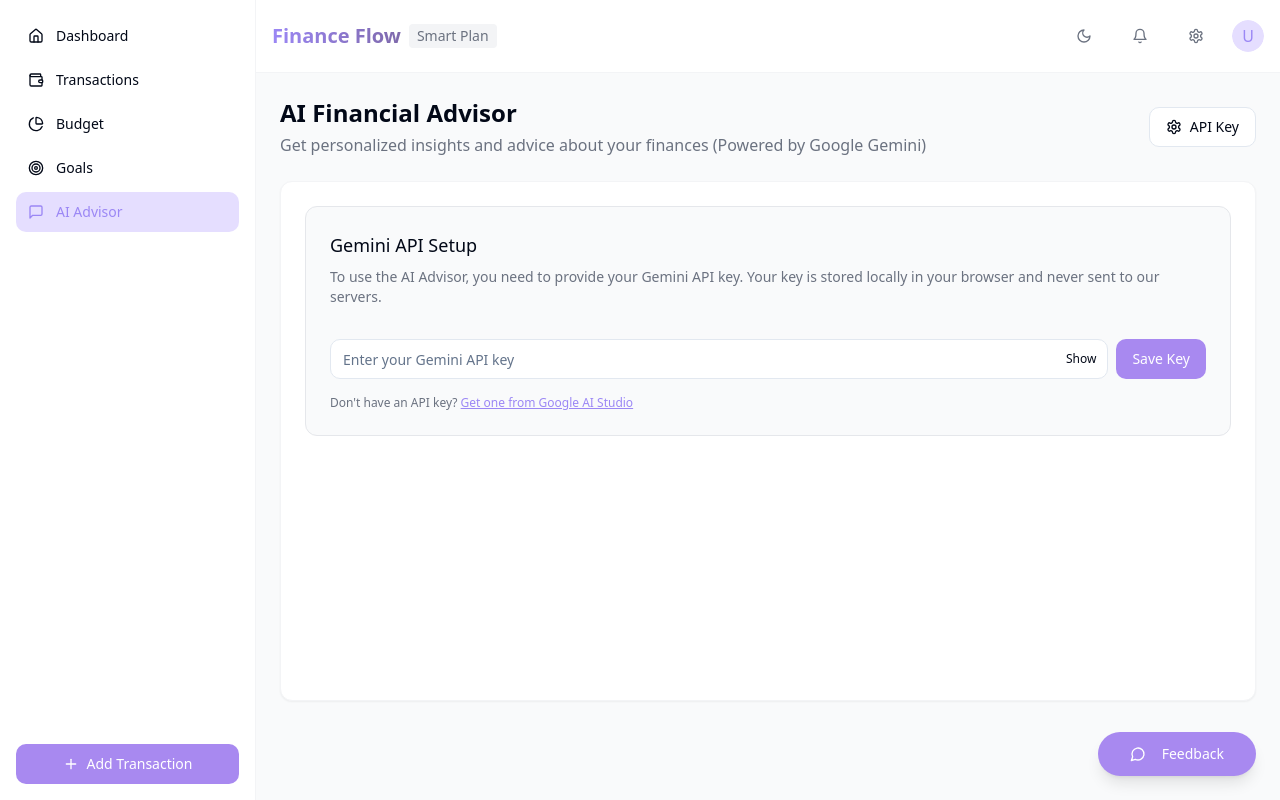
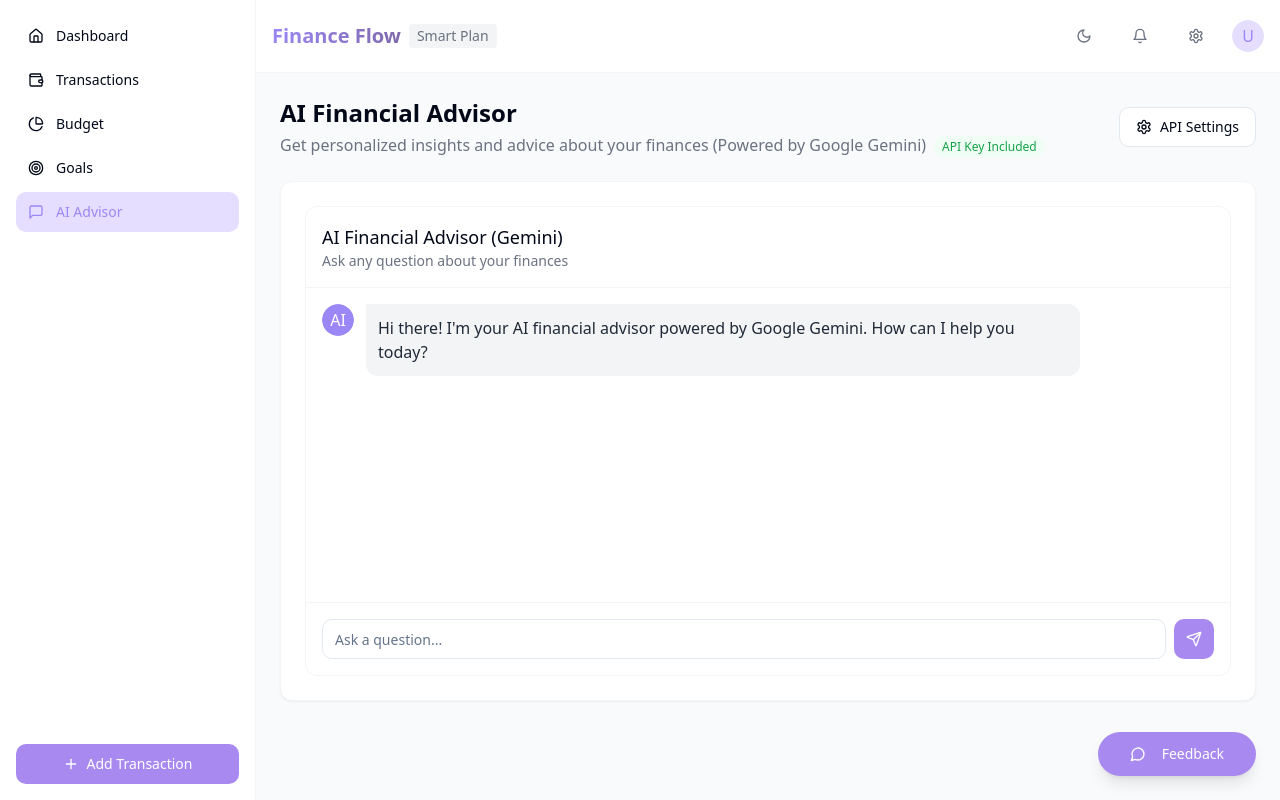
Before and after one commit to Gaurav-Bhatnagar-29/finance-flow-smart-plan, a React (Vite) app: page /advisor in a window 1280 px wide. Built offline with nearby package versions, Linux system fonts and the light colour scheme.

Commit message:
Fix: Use hardcoded Gemini API key
Use the provided API key for all users.

```diff
--- a/src/components/ai-advisor/api-key-setup.tsx
+++ b/src/components/ai-advisor/api-key-setup.tsx
@@ -20,21 +20,31 @@ export function ApiKeySetup({ onApiKeySet }: { onApiKeySet: () => void }) {
     onApiKeySet();
   };
 
+  const handleResetToDefault = () => {
+    localStorage.removeItem("gemini-api-key");
+    setApiKey(getGeminiApiKey());
+    toast.success("Reset to default API key");
+    onApiKeySet();
+  };
+
   return (
     <div className="flex flex-col space-y-4 p-6 bg-gray-50 rounded-lg border border-gray-200">
       <div>
-        <h3 className="text-lg font-medium mb-2">Gemini API Setup</h3>
-        <p className="text-sm text-gray-500 mb-4">
-          To use the AI Advisor, you need to provide your Gemini API key.
-          Your key is stored locally in your browser and never sent to our servers.
+        <h3 className="text-lg font-medium mb-2">Gemini API Settings</h3>
+        <p className="text-sm text-gray-500 mb-2">
+          A default Gemini API key is already provided for all users. You can use your own key if you prefer.
         </p>
+        <div className="bg-green-50 border border-green-100 rounded-md p-3 text-sm text-green-800 mb-4">
+          <p className="font-medium">✓ API Key Already Configured</p>
+          <p className="text-xs mt-1">The AI Advisor is ready to use with the default API key.</p>
+        </div>
       </div>
 
       <div className="flex space-x-2">
         <div className="relative flex-1">
           <Input
             type={isVisible ? "text" : "password"}
-            placeholder="Enter your Gemini API key"
+            placeholder="Enter your own Gemini API key (optional)"
             value={apiKey}
             onChange={(e) => setApiKey(e.target.value)}
             className="pr-20"
@@ -51,8 +61,13 @@ export function ApiKeySetup({ onApiKeySet }: { onApiKeySet: () => void }) {
         <Button onClick={handleSaveApiKey}>Save Key</Button>
       </div>
 
-      <div className="text-xs text-gray-500">
-        <p>Don't have an API key? <a href="https://aistudio.google.com/app/apikey" target="_blank" rel="noopener noreferrer" className="text-finance-purple underline">Get one from Google AI Studio</a></p>
+      <div className="flex justify-between items-center">
+        <div className="text-xs text-gray-500">
+          <p>Want your own API key? <a href="https://aistudio.google.com/app/apikey" target="_blank" rel="noopener noreferrer" className="text-finance-purple underline">Get one from Google AI Studio</a></p>
+        </div>
+        <Button variant="outline" size="sm" onClick={handleResetToDefault}>
+          Reset to Default
+        </Button>
       </div>
     </div>
   );
--- a/src/lib/gemini-service.ts
+++ b/src/lib/gemini-service.ts
@@ -3,10 +3,11 @@ import { toast } from "@/components/ui/sonner";
 
 // Gemini API configuration
 const GEMINI_API_URL = "https://generativelanguage.googleapis.com/v1beta/models/gemini-pro:generateContent";
+const DEFAULT_API_KEY = "AIzaSyB4HPmTjFdA_8bpb5_9eoH824GrLyiEP2k";
 
-// Helper function to get API key from localStorage
-export const getGeminiApiKey = (): string | null => {
-  return localStorage.getItem("gemini-api-key");
+// Helper function to get API key from localStorage or use default
+export const getGeminiApiKey = (): string => {
+  return localStorage.getItem("gemini-api-key") || DEFAULT_API_KEY;
 };
 
 // Helper function to save API key to localStorage
@@ -14,18 +15,14 @@ export const saveGeminiApiKey = (apiKey: string): void => {
   localStorage.setItem("gemini-api-key", apiKey);
 };
 
-// Helper function to check if API key exists
+// Helper function to check if API key exists (always returns true now since we have a default)
 export const hasGeminiApiKey = (): boolean => {
-  return !!getGeminiApiKey();
+  return true;
 };
 
 // Function to generate a response using Gemini API
 export const generateGeminiResponse = async (prompt: string): Promise<string> => {
   const apiKey = getGeminiApiKey();
-
-  if (!apiKey) {
-    throw new Error("API key not found. Please set your Gemini API key.");
-  }
 
   try {
     const response = await fetch(`${GEMINI_API_URL}?key=${apiKey}`, {
--- a/src/pages/advisor.tsx
+++ b/src/pages/advisor.tsx
@@ -4,7 +4,6 @@ import { ChatInterface } from "@/components/ai-advisor/chat-interface";
 import { Button } from "@/components/ui/button";
 import { useState } from "react";
 import { ApiKeySetup } from "@/components/ai-advisor/api-key-setup";
-import { hasGeminiApiKey } from "@/lib/gemini-service";
 import { Settings } from "lucide-react";
 
 const Advisor = () => {
@@ -15,7 +14,10 @@ const Advisor = () => {
       <div className="mb-6 flex justify-between items-center">
         <div>
           <h2 className="text-2xl font-bold mb-1">AI Financial Advisor</h2>
-          <p className="text-gray-500">Get personalized insights and advice about your finances (Powered by Google Gemini)</p>
+          <p className="text-gray-500">
+            Get personalized insights and advice about your finances (Powered by Google Gemini)
+            <span className="ml-2 text-xs text-green-600 font-medium bg-green-50 px-2 py-0.5 rounded-full">API Key Included</span>
+          </p>
         </div>
         <Button
           variant="outline"
@@ -23,7 +25,7 @@ const Advisor = () => {
           className="flex items-center gap-2"
         >
           <Settings size={16} />
-          API Key
+          API Settings
         </Button>
       </div>
 
```
